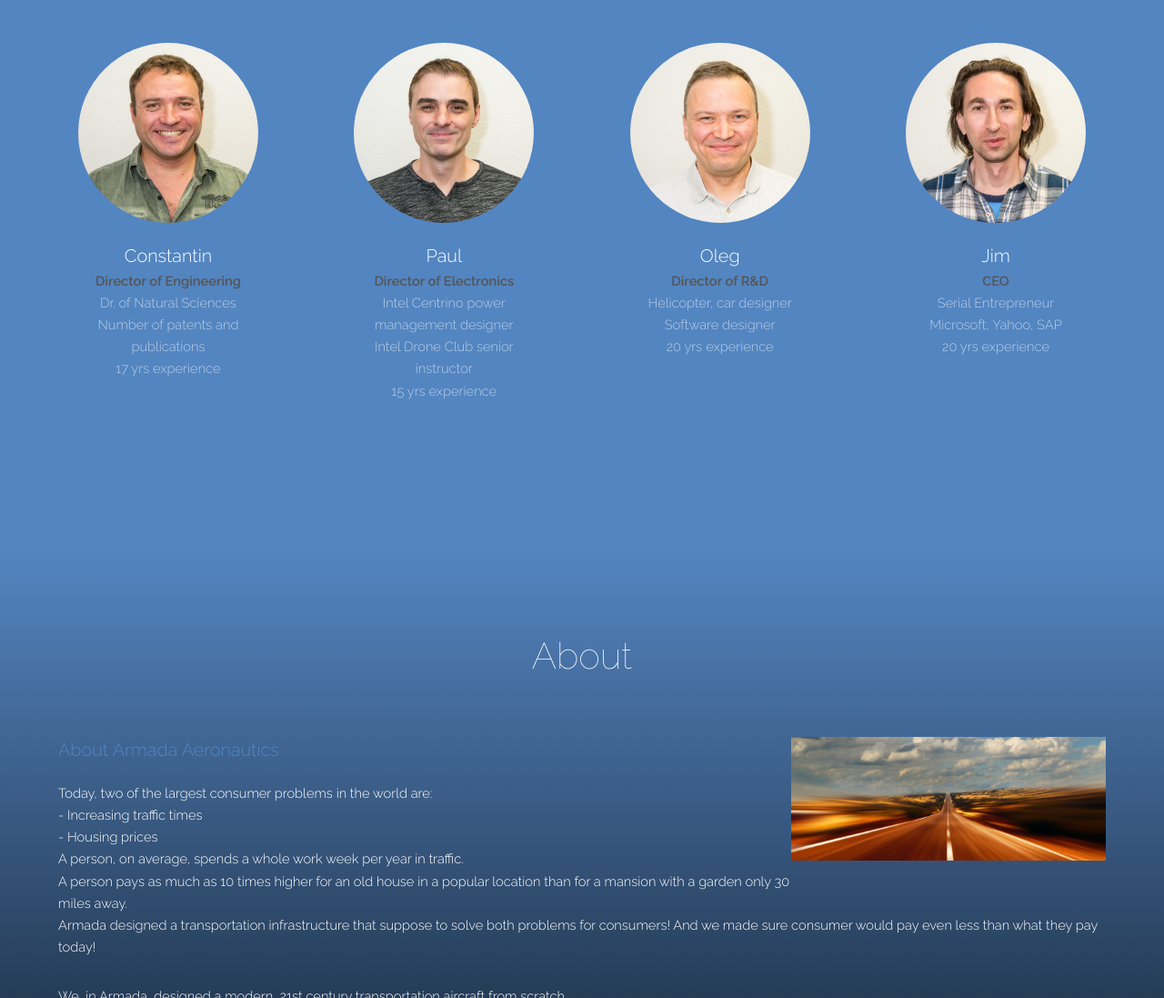
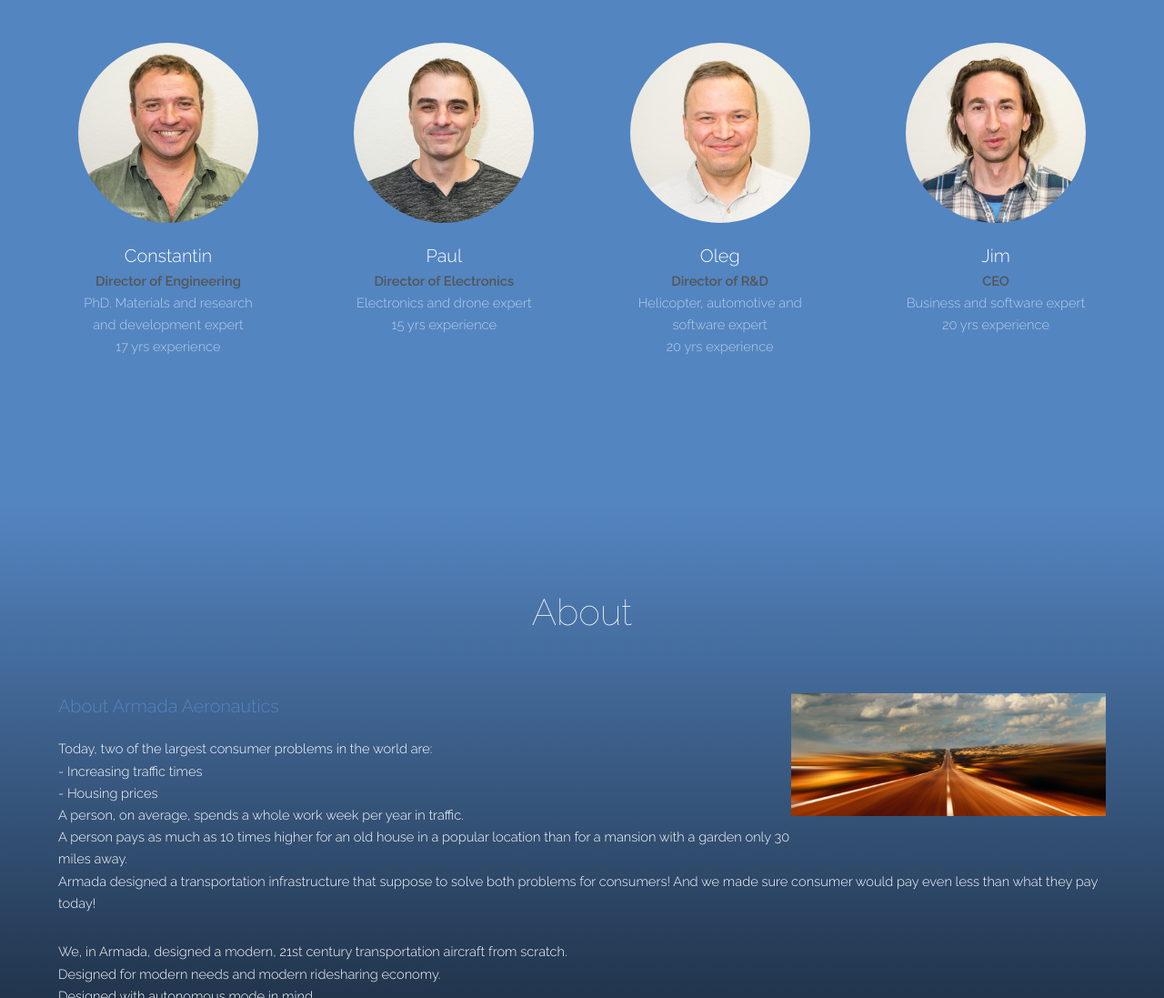
Before and after one commit to wizardfiles/wizardfiles.github.io, a plain HTML site: page index.html in a window 1280 px wide. Shown: the part 1004-2101 px from the top of the page at 91% size. Drawn offline with Linux system fonts and the light colour scheme; a script that the page names is missing.

Commit message:
Update index.html

```diff
--- a/index.html
+++ b/index.html
@@ -48,8 +48,7 @@
 							</div>
 							<h3>Constantin</h3>
 							<p><b>Director of Engineering</b><br>
-								Dr. of Natural Sciences<br>
-								Number of patents and publications<br>
+								PhD. Materials and research and development expert<br>
 								17 yrs experience
 							</p>
 						</div>
@@ -59,8 +58,7 @@
 							</div>
 							<h3>Paul</h3>
 							<p><b>Director of Electronics</b><br>
-								Intel Centrino power management designer<br>
-								Intel Drone Club senior instructor<br>
+								Electronics and drone expert<br>
 								15 yrs experience
 							</p>
 						</div>
@@ -71,8 +69,7 @@
 							<h3>Oleg</h3>
 							<p>
 								<b>Director of R&amp;D</b><br>
-								Helicopter, car  designer<br>
-								Software designer<br>
+								Helicopter, automotive and software expert<br>
 								20 yrs experience
 							</p>
 						</div>
@@ -82,8 +79,7 @@
 							</div>
 							<h3>Jim</h3>
 							<p><b>CEO</b><br>
-								Serial Entrepreneur<br>
-								Microsoft, Yahoo, SAP<br>
+								Business and software expert<br>
 								20 yrs experience
 							</p>
 						</div>
```
